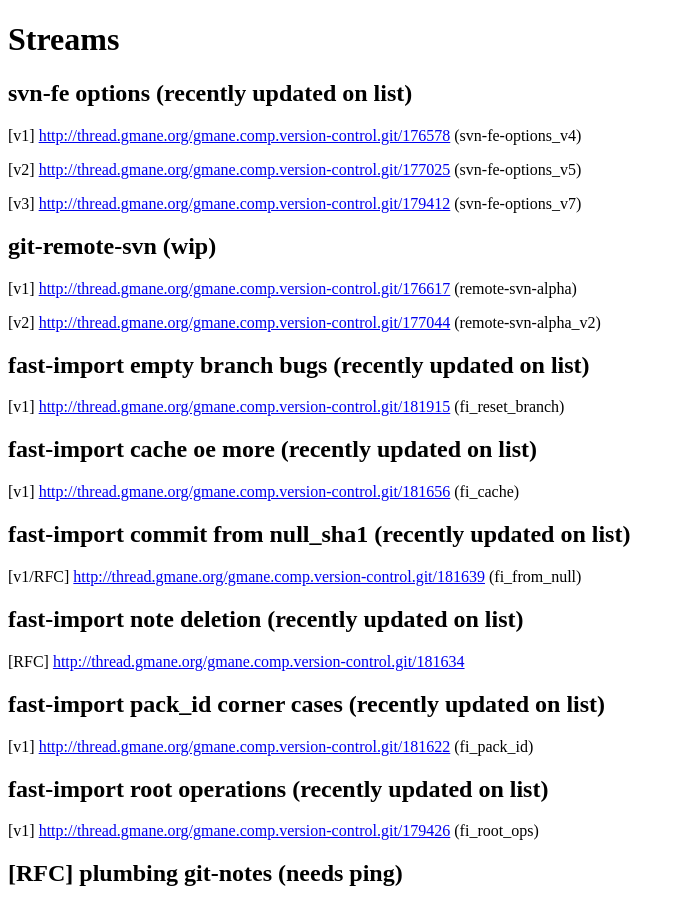
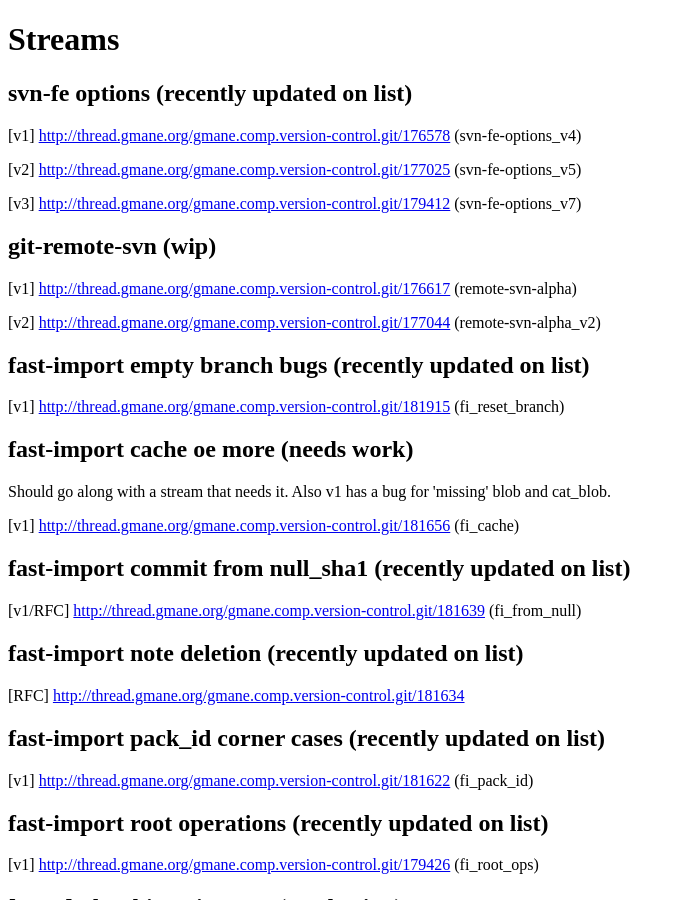
Before and after one commit to divanorama/gsoc11, a Jekyll site: the page built from streams.html, in a window 1280 px wide and 900 px high. Shown: the whole window, without its empty margins (0-685 px from the left). Built offline with Jekyll 4.4.1, drawn with Linux system fonts in a browser that asks for light colours.

Commit message:
Update cache oe status.

```diff
--- a/streams.html
+++ b/streams.html
@@ -21,7 +21,8 @@ title: Streams
 <p> [v1] <a href="http://thread.gmane.org/gmane.comp.version-control.git/181915">http://thread.gmane.org/gmane.comp.version-control.git/181915</a>
 (fi_reset_branch) </p>
 
-<h2>fast-import cache oe more (recently updated on list)</h2>
+<h2>fast-import cache oe more (needs work)</h2>
+<p> Should go along with a stream that needs it. Also v1 has a bug for 'missing' blob and cat_blob.</p>
 <p> [v1] <a href="http://thread.gmane.org/gmane.comp.version-control.git/181656">http://thread.gmane.org/gmane.comp.version-control.git/181656</a>
 (fi_cache) </p>
 
```
